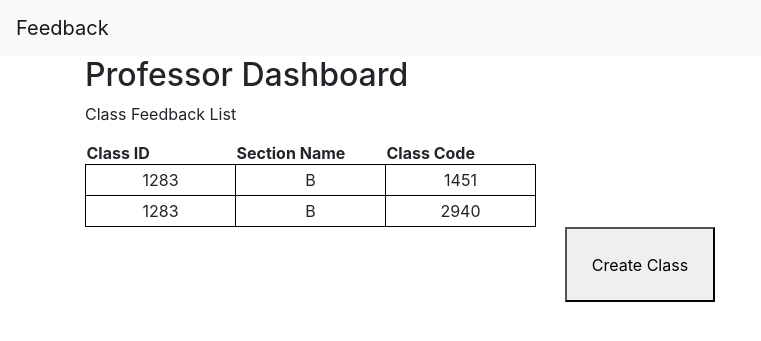
After one commit to Asilkin1/student-feedback, a Flask app: page /professor in a window 1280 px wide. The commit adds this page. Shown: the top 341 px of the page, without its empty margins (0-761 px from the left). Run offline with Flask 2, Linux system fonts and the light colour scheme; data comes from the database, SQL or seed files in the repository; both versions use the stored data as it was after the commit; some libraries are stand-ins or nearby versions.

Commit message:
Push for merger

```diff
--- a/app.py
+++ b/app.py
@@ -75,10 +75,6 @@ def professor():
     con = sl.connect('prof.db')
     inData = True
 
-    if request.method == 'GET':
-        #Delete existing data in database (can change this later)
-        delete_posts()
-
     if request.method == 'POST':
         #Professors unique class code (Randomly generated between x, and y with z being the amount generated)
         classCode = random.randrange(1,3000,1)
@@ -109,12 +105,18 @@ def professor():
 
         #adds data to database
         create_class(professorName, schoolName, departmentName, classId, sectionName, int(classCode))
+        return redirect(url_for('submission'))
 
     return render_template('professor.html', title='professor')
 
-@app.route('/professor/0', methods=["POST", "GET"])
+@app.route('/professor', methods=["POST", "GET"])
 def submission():
-    return render_template('professor.html', title='professor')
+    con = sl.connect('prof.db')
+    c = con.cursor()
+    result = c.execute("SELECT * FROM account").fetchall()
+    con.close()
+
+    return render_template('dashboard.html', title='dashboard', data = result)
 
 if __name__ == '__main__':
     app.run(debug=True)
--- /dev/null
+++ b/templates/dashboard.html
@@ -0,0 +1,40 @@
+
+{% extends "base.html" %}
+{% block title %}Home{% endblock %}
+
+{% block content %}
+
+<h2>Professor Dashboard</h2>
+
+<style>
+
+    td {
+           width: 150px;
+           text-align: center;
+           border: 1px solid black;
+           padding: 5px;
+         }
+   </style>
+   <p>Class Feedback List</p>
+   <table>
+     <thead>
+       <tr>
+           <th>Class ID</th>
+           <th>Section Name</th>
+           <th>Class Code</th>
+       </tr>
+       </thead>
+       <tbody>
+        {% for row in data %}
+               <tr>
+                   <td>{{row[3]}}</td>
+                   <td>{{row[4]}}</td>
+                   <td>{{row[5]}}</td>
+               </tr>
+           {% endfor %}
+       </tbody>
+   </table>
+
+<p align="center"><a href=professor/create ><button class=grey style="height:75px;width:150px">Create Class</button></a></p>
+
+{% endblock %}
--- a/templates/professor.html
+++ b/templates/professor.html
@@ -44,7 +44,6 @@
 
         <input type="submit" value="Finish and Generate Class Code">
 
-
     </form>
 </div>
 
--- a/templates/submit.html
+++ b/templates/submit.html
@@ -1,7 +1,7 @@
 <html>
     <body>
-        <a href="/professor/create">
-            <button type="submit" name="submitButton" value="professor">Instructor</button>
+        <a href="/professor">
+            <button type="submit" name="submitButton" value="dashboard">Instructor</button>
         </a>
         <a href="/student">
             <button type="submit" name="submitButton" value="student">Student</button>
```
Also changed, not shown: account.db (added), prof.db.
